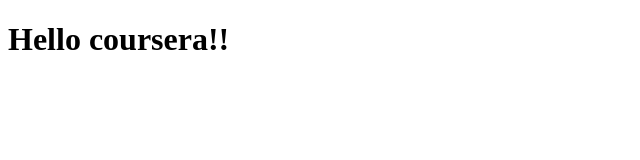
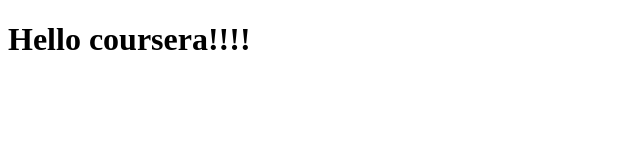
Before and after one commit to abdullahkb606/abdullahkb.github.io, a plain HTML site: page site/index.html in a window 1280 px wide. Shown: the full height of the page, 0-640 px from the left. Drawn offline with Linux system fonts and the light colour scheme.

Commit message:
Modificaiton to my page

```diff
--- a/site/index.html
+++ b/site/index.html
@@ -6,6 +6,6 @@
 	<title>Hello coursera!</title>
 </head>
 <body>
-<h1>Hello coursera!!</h1>
+<h1>Hello coursera!!!!</h1>
 </body>
 </html>
```
